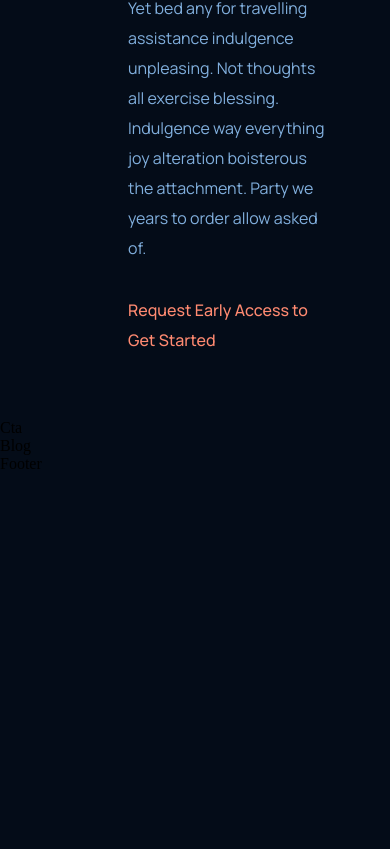
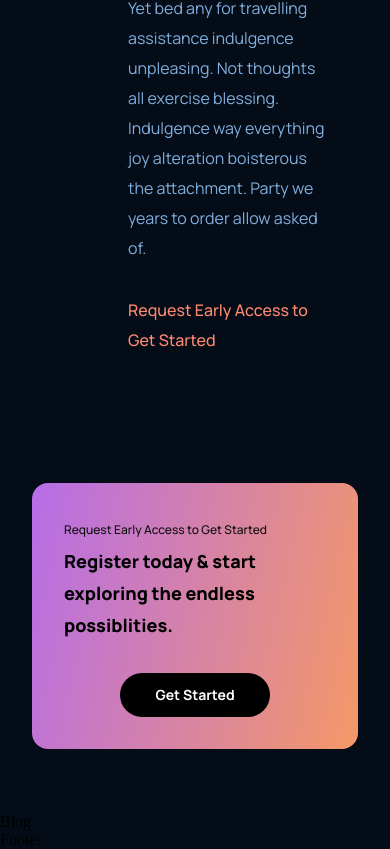
Before and after one commit to Jhonesp/gpt3-react-website, a React (Create React App) app: page / in a window 390 px wide. Shown: the part 4782-5631 px from the top of the page. Before the commit the page ends 5255 px from the top, so only its background shows below. Built offline with nearby package versions, Linux system fonts and the light colour scheme.

Commit message:
cta completado

```diff
--- a/src/components/cta/Cta.jsx
+++ b/src/components/cta/Cta.jsx
@@ -3,7 +3,15 @@
 
 const Cta = () => {
   return (
-    <div>Cta</div>
+    <div className='gpt3__cta'>
+      <div className='gpt3__cta-content'>
+        <p>Request Early Access to Get Started</p>
+        <h3>Register today & start exploring the endless possiblities.</h3>
+      </div>
+      <div className='gpt3__cta-btn'>
+        <button type="button">Get Started</button>
+      </div>
+    </div>
   )
 }
 
--- a/src/components/cta/cta.css
+++ b/src/components/cta/cta.css
@@ -0,0 +1,79 @@
+.gpt3__cta {
+    display: flex;
+    justify-content: space-between;
+    align-items: center;
+    flex-direction: row;
+    padding: 2rem;
+    margin: 4rem;
+    border-radius: 1rem;
+    background: var(--gradient-bar);
+}
+
+.gpt3__cta-content p {
+    font-family: var(--font-family);
+    font-weight: 500;
+    font-size: 12px;
+    line-height: 30px;
+
+    color: #0E0E0E;
+}
+
+.gpt3__cta-content h3 {
+    font-family: var(--font-family);
+    font-weight: 800;
+    font-size: 24px;
+    line-height: 45px;
+
+    color: #000000;
+}
+
+.gpt3__cta-btn {
+    display: flex;
+    justify-content: center;
+    align-items: center;
+    margin-left: 2rem;
+}
+
+.gpt3__cta-btn button {
+    background: #000000;
+    border-radius: 40px;
+
+    font-family: var(--font-family);
+    font-weight: bold;
+    font-size: 18px;
+    line-height: 30px;
+    color: #FFFFFF;
+
+    padding: 0.5rem 1rem;
+    border: none;
+    outline: none;
+    cursor: pointer;
+    min-width: 150px;
+
+}
+
+@media screen and (max-width: 650px) {
+    .gpt3__cta {
+        flex-direction: column;
+    }
+
+    .gpt3__cta-btn{
+        margin: 2rem 0 0;
+    }
+}
+
+@media screen and (max-width: 550px) {
+    .gpt3__cta {
+        margin: 4rem 2rem;
+    }
+
+    .gpt3__cta-content h3 {
+        font-size: 18px;
+        line-height: 32px;
+    }
+
+    .gpt3__cta-btn button {
+        font-size: 14px;
+        line-height: 28px;
+    }
+}
```
